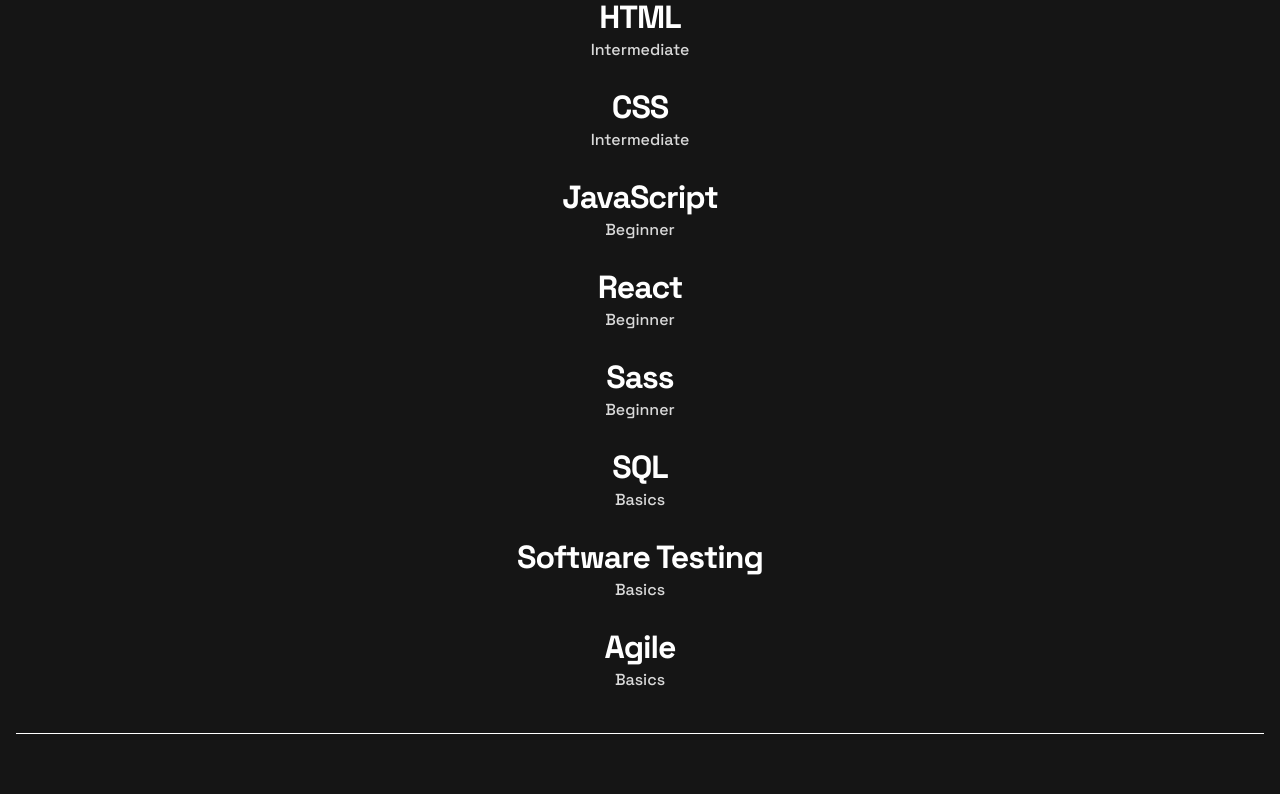
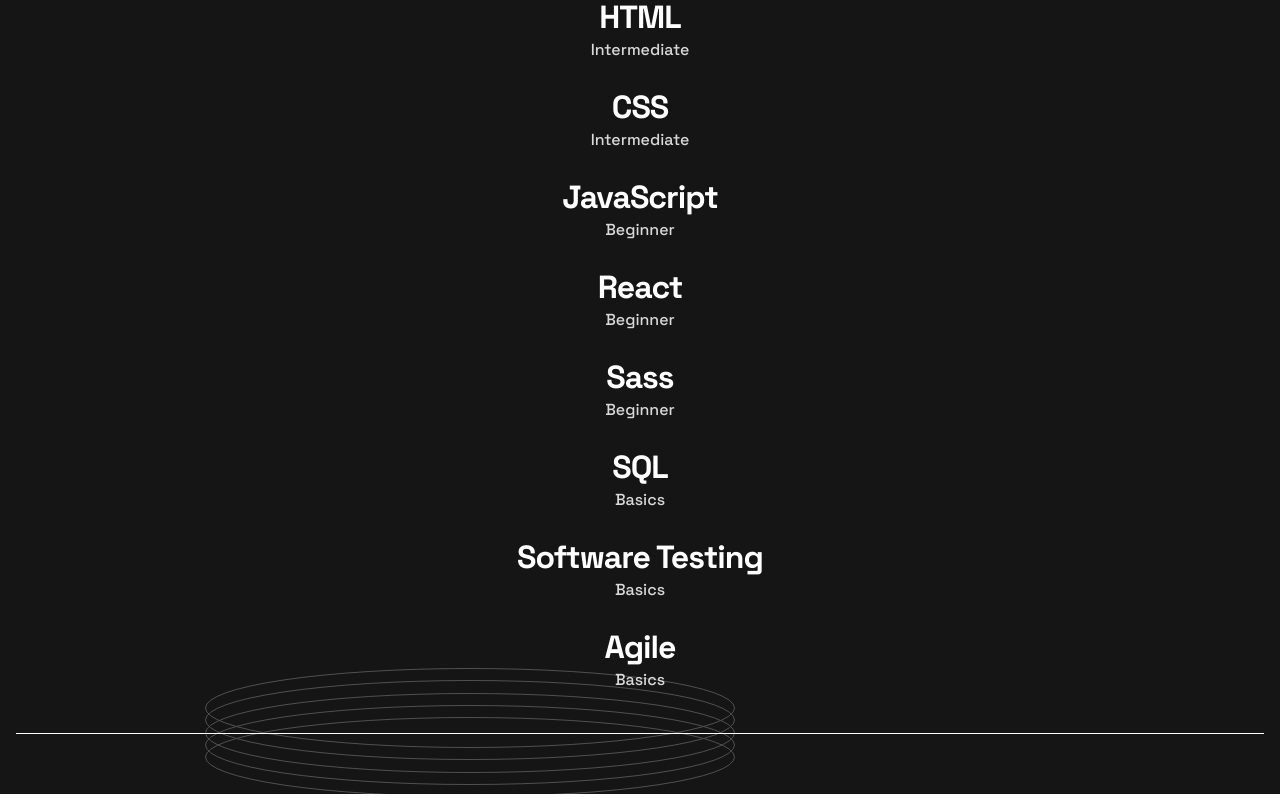
Before and after one commit to sgrazys/portfolio, a React (Create React App) app: page / in a window 1280 px wide. Shown: the part 756-1556 px from the top of the page. Built offline with nearby package versions, Linux system fonts and the light colour scheme.

Commit message:
add ring patter in main

```diff
--- a/src/components/App.jsx
+++ b/src/components/App.jsx
@@ -20,6 +20,7 @@ function App() {
 			</header>
 			<main>
 				<SkillsList skillArr={skills} />
+				<Ring />
 			</main>
 		</div>
 	);
--- a/src/styles/base.css
+++ b/src/styles/base.css
@@ -25,6 +25,10 @@ ul {
 	list-style: none;
 }
 
+main {
+	position: relative;
+}
+
 .App {
 	font-family: 'SpaceGrotesk', sans-serif;
 	color: var(--color-white);
--- a/src/styles/components/skillList.css
+++ b/src/styles/components/skillList.css
@@ -1,3 +1,10 @@
+main > .rings {
+	position: absolute;
+	top: 100%;
+	transform: translateY(-50%);
+	left: 189px;
+}
+
 .skills {
 	display: grid;
 	grid-template-columns: 1fr;
```
